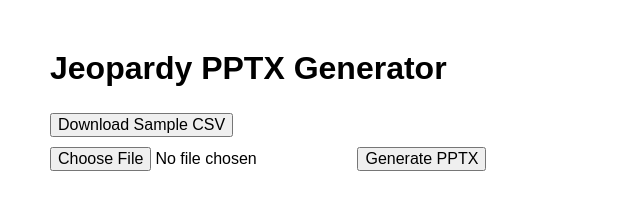
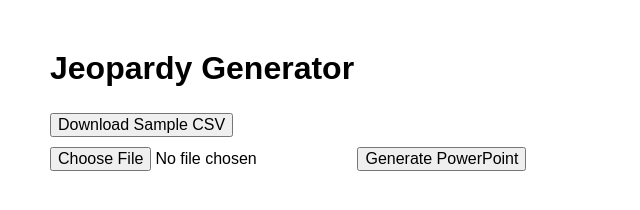
Before and after one commit to iamtuxmeister/jeopardizer, a website: page public/index.html in a window 1280 px wide. Shown: the whole page, without its empty margins (0-640 px from the left). Drawn offline with Linux system fonts and the light colour scheme.

Commit message:
fixing some styling

```diff
--- a/public/index.html
+++ b/public/index.html
@@ -2,14 +2,14 @@
 <html lang="en">
 <head>
 <meta charset="UTF-8">
-<title>Jeopardy PPTX Generator</title>
+<title>Jeopardy Generator</title>
 <style>
   body { font-family: Arial, sans-serif; margin: 50px; }
   input, button { font-size: 16px; margin: 5px 0; }
 </style>
 </head>
 <body>
-<h1>Jeopardy PPTX Generator</h1>
+<h1>Jeopardy Generator</h1>
 
 <!-- Download Sample CSV -->
 <button id="downloadSample">Download Sample CSV</button>
@@ -17,7 +17,7 @@
 <!-- Upload Form -->
 <form id="uploadForm">
   <input type="file" id="fileInput" name="file" required />
-  <button type="submit">Generate PPTX</button>
+  <button type="submit">Generate PowerPoint</button>
 </form>
 
 <script>
```
